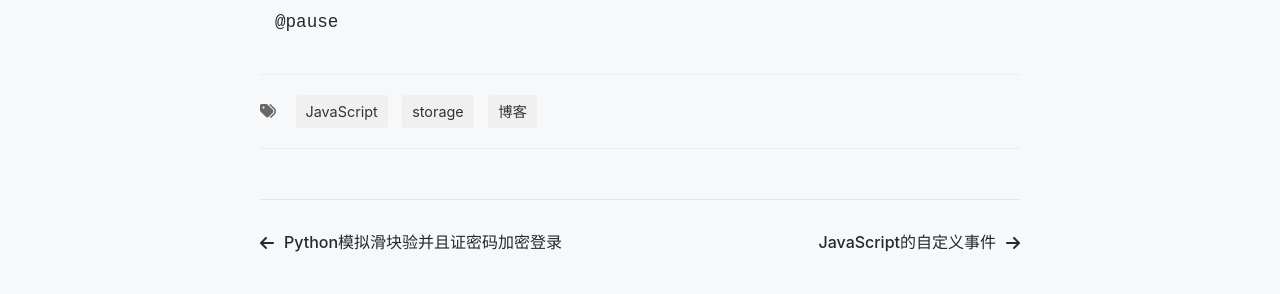
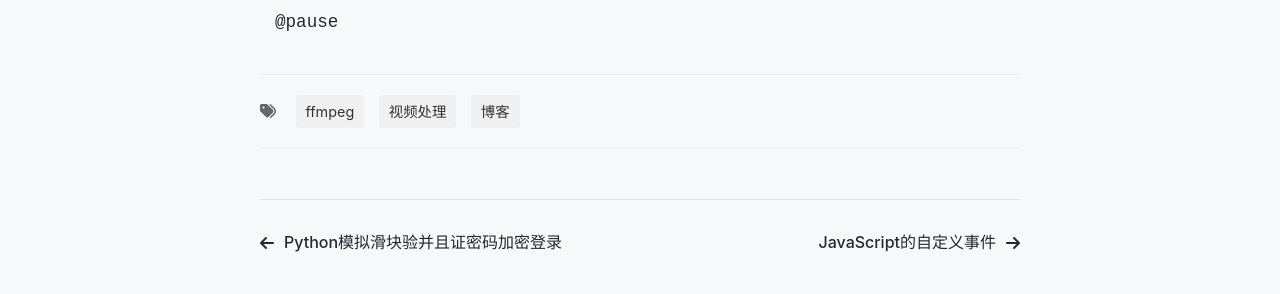
Before and after one commit to Yoncms/yoncms.github.io, a Jekyll site: the page built from _posts/2025-07-04-Cmd-ffpeg-mp4.md, in a window 1280 px wide. Shown: the part 1610-1904 px from the top of the page. Built offline with Jekyll 4.4.1, drawn with Linux system fonts in a browser that asks for light colours; comment, search, counter and statistics services are not loaded.

Commit message:
Update 2025-07-04-Cmd-ffpeg-mp4.md

```diff
--- a/_posts/2025-07-04-Cmd-ffpeg-mp4.md
+++ b/_posts/2025-07-04-Cmd-ffpeg-mp4.md
@@ -3,7 +3,7 @@ layout: post
 title: "ffmpeg生成适合网页快速播放的视频文件"
 date: 2025-07-04
 categories: 技术
-tags: [JavaScript, storage, 博客]
+tags: [ffmpeg, 视频处理, 博客]
 featured_image: /assets/images/article33.jpg
 ---
 # ffmpeg生成适合网页快速播放的视频文件
```
